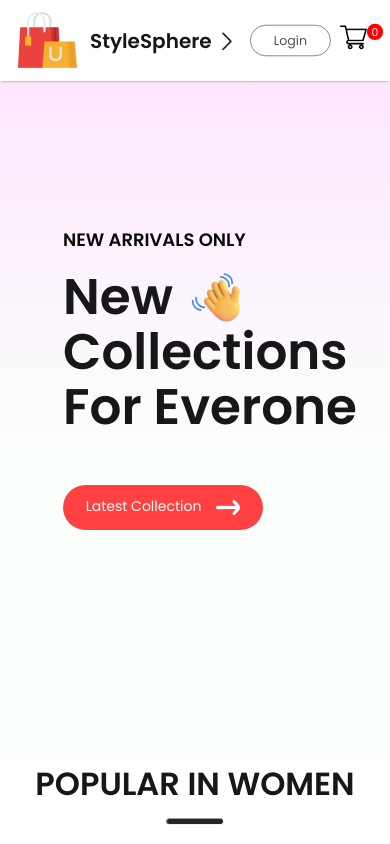
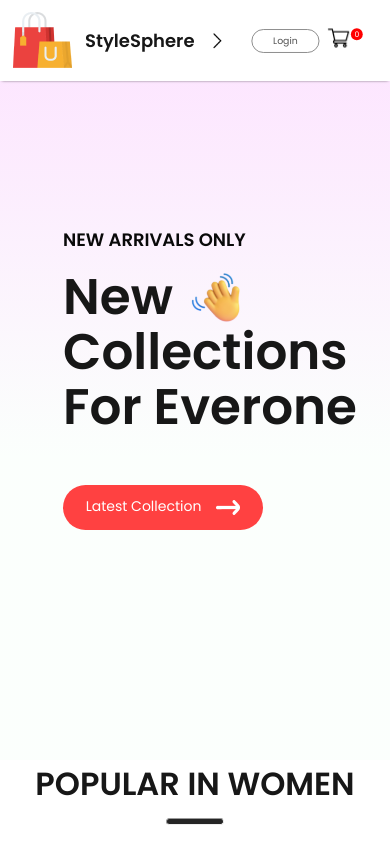
Before and after one commit to yugaldhiman/E-Commerce, a React (Vite) app: page / in a window 390 px wide. Shown: the top 844 px of the page. Built offline with nearby package versions, Linux system fonts and the light colour scheme.

Commit message:
change css code

```diff
--- a/src/Component/Navbar/navbar.css
+++ b/src/Component/Navbar/navbar.css
@@ -184,7 +184,6 @@
 
 
 
-
 /* Navbar Styling */
 .navbar {
     display: flex;
@@ -204,7 +203,7 @@
     align-items: center;
     gap: 10px;
     color: #171717;
-    font-size: 25px;
+    font-size: 22px;
     font-weight: 600;
     text-decoration: none;
 }
@@ -213,7 +212,7 @@
     display: flex;
     align-items: center;
     list-style: none;
-    gap: 20px;
+    gap: 15px;
     color: #626262;
     font-size: 14px;
 }
@@ -247,26 +246,26 @@
 }
 
 .nav-login-cart button {
-    width: 100px;
-    height: 35px;
+    width: 90px;
+    height: 30px;
     outline: none;
     border: 1px solid #7a7a7a;
-    border-radius: 75px;
+    border-radius: 50px;
     color: #515151;
-    font-size: 14px;
+    font-size: 12px;
     font-weight: 400;
     background: white;
     cursor: pointer;
 }
 
 .nav-login-cart img {
-    height: 30px;
+    height: 25px;
 }
 
 .nav-cart-count {
-    height: 18px;
-    width: 18px;
-    font-size: 12px;
+    height: 16px;
+    width: 16px;
+    font-size: 10px;
     border-radius: 50%;
     background-color: red;
     color: white;
@@ -274,8 +273,8 @@
     align-items: center;
     justify-content: center;
     position: relative;
-    top: -10px;
-    left: -10px;
+    top: -8px;
+    left: -8px;
 }
 
 .nav-drop-down {
@@ -290,24 +289,24 @@
     }
 
     .nav-menu {
-        gap: 15px;
-        font-size: 14px;
+        gap: 12px;
+        font-size: 13px;
     }
 
     .nav-login-cart button {
-        width: 90px;
-        font-size: 14px;
+        width: 85px;
+        font-size: 12px;
     }
 }
 
 @media (max-width: 800px) {
     .navbar {
-        padding: 10px 20px;
+        padding: 10px 15px;
     }
 
     .nav-drop-down {
         display: block;
-        width: 30px;
+        width: 25px;
         transform: rotate(-90deg);
         transition: 0.5s;
     }
@@ -316,11 +315,11 @@
         display: none;
         flex-direction: column;
         position: absolute;
-        top: 60px;
+        top: 55px;
         left: 0;
         width: 100%;
         background: white;
-        padding: 10px 0;
+        padding: 8px 0;
         text-align: center;
     }
 
@@ -335,18 +334,31 @@
 
 @media (max-width: 500px) {
     .navbar {
-        padding: 8px 15px;
+        padding: 8px 10px;
     }
 
     .nav-logo {
-        font-size: 20px;
+        font-size: 18px;
     }
 
     .nav-menu {
-        top: 50px;
+        top: 45px;
+        font-size: 12px;
     }
 
     .nav-login-cart {
-        transform: scale(0.9);
+        transform: scale(0.85);
+    }
+
+    .nav-login-cart button {
+        width: 80px;
+        height: 28px;
+        font-size: 11px;
+    }
+
+    .nav-cart-count {
+        width: 14px;
+        height: 14px;
+        font-size: 9px;
     }
 }
```
